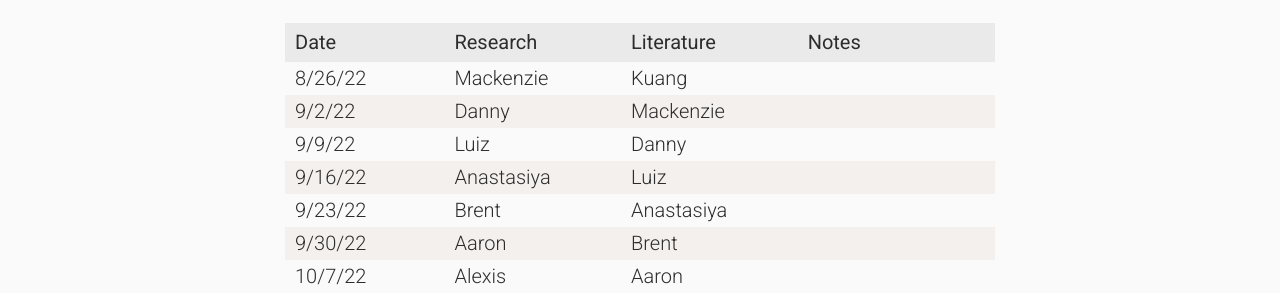
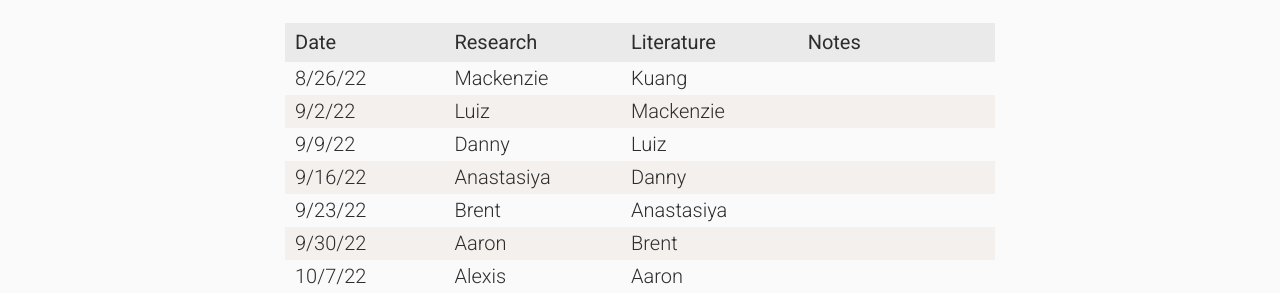
Before and after one commit to wilkelab/wilkelab.github.io, a Jekyll site: the page built from lab_meetings.md, in a window 1280 px wide and 900 px high. Shown: the part 291-584 px from the top of the window. Built offline with Jekyll 4.4.1, drawn with Linux system fonts in a browser that asks for light colours; nearby versions of some CDN libraries.

```diff
--- a/lab_meetings.md
+++ b/lab_meetings.md
@@ -13,9 +13,9 @@ Lab meetings are held Fridays from 11 AM -- 12:30 PM in MBB 3.204.
 | Date      |    |Research       |    |Literature |         |Notes      |
 |:----------|----|:------------------|----|:--------------------|---|:------|
 | 8/26/22 || Mackenzie || Kuang ||
-| 9/2/22 || Danny || Mackenzie ||
-| 9/9/22 || Luiz || Danny ||
-| 9/16/22 || Anastasiya || Luiz ||
+| 9/2/22 || Luiz || Mackenzie ||
+| 9/9/22 || Danny || Luiz ||
+| 9/16/22 || Anastasiya || Danny ||
 | 9/23/22 || Brent || Anastasiya ||
 | 9/30/22 || Aaron || Brent ||
 | 10/7/22 || Alexis || Aaron ||
```
